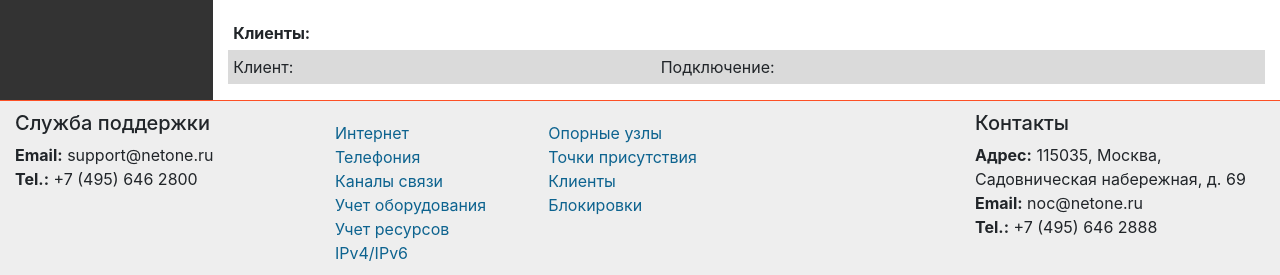
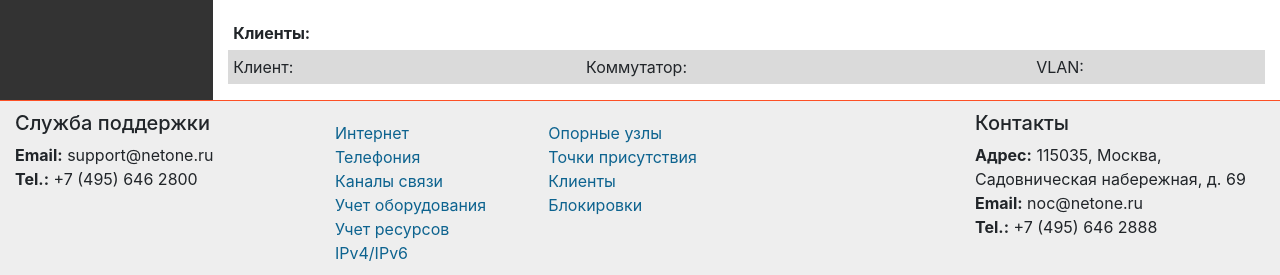
Before and after one commit to fmanokhin/noc-netone, a Django app: template inventory/templates/inventory/pop_detail.html in a window 1280 px wide. Shown: the part 698-973 px from the top of the page. Run offline with Django 3.2, Linux system fonts and the light colour scheme; the template is opened without the code that fills it, so the values that code supplies are empty; some libraries are stand-ins or nearby versions.

Commit message:
Pop detail page - customers list modyfied v5

```diff
--- a/inventory/templates/inventory/pop_detail.html
+++ b/inventory/templates/inventory/pop_detail.html
@@ -200,6 +200,7 @@ function delconfirm() {
   <thead>
   <tr>
     <th>Клиенты:</th>
+    <th></th>
     <th>
       {% if user.is_authenticated %}
         {% for group in  request.user.groups.all %}
@@ -213,12 +214,14 @@ function delconfirm() {
 </thead>
   <tr class="table-active">
     <td>Клиент:</td>
-    <td>Подключение:</td>
+    <td>Коммутатор:</td>
+    <td>VLAN:</td>
   </tr>
   {% for z in downstream %}
   <tr>
     <td><a href="{% url 'customer_detail' pk=z.pk %}">{{ z }}</a</td>
-    <td>{{ z.switch|linebreaksbr }} <b>vlan:</b>{{ z.vlans|linebreaksbr }}</td>
+    <td>{{ z.switch|linebreaksbr }}</td>
+    <td>{{ z.vlans|linebreaksbr }}</td>
   </tr>
   {% endfor %}
 </table>
```
